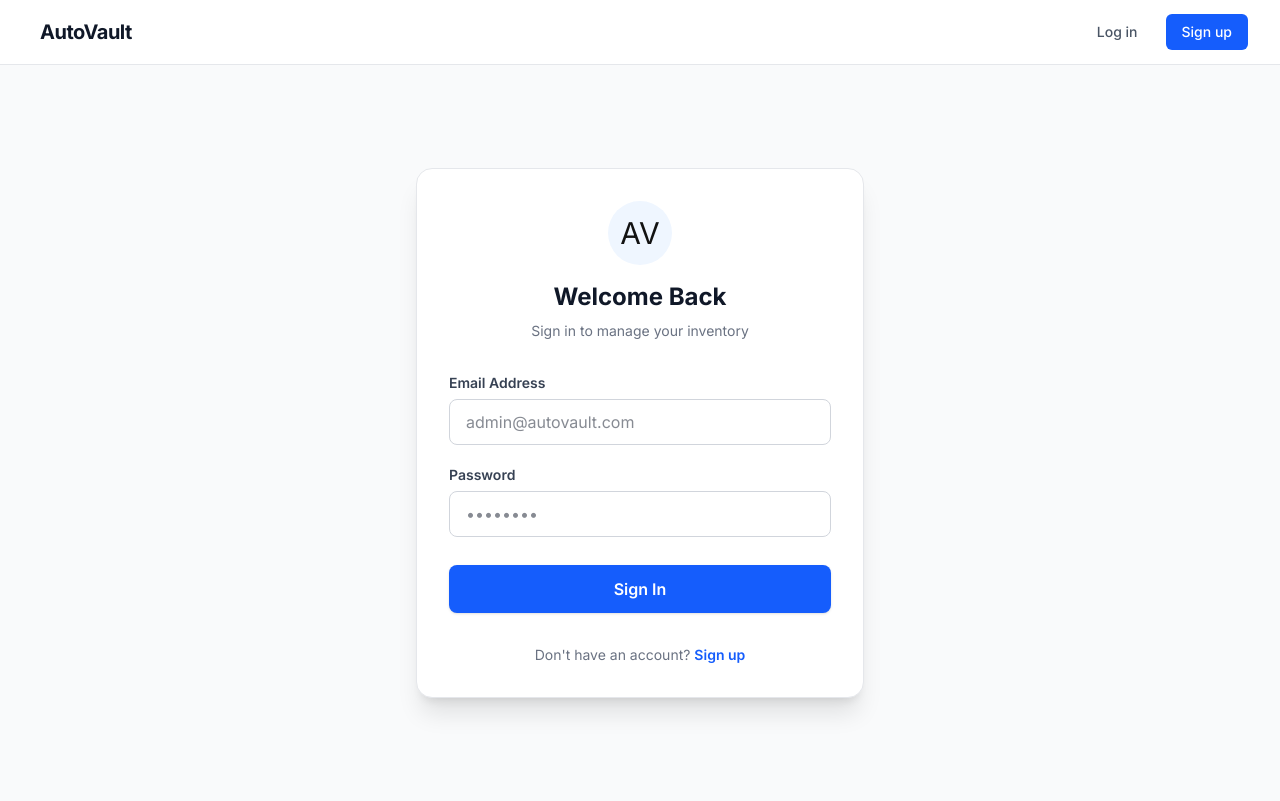
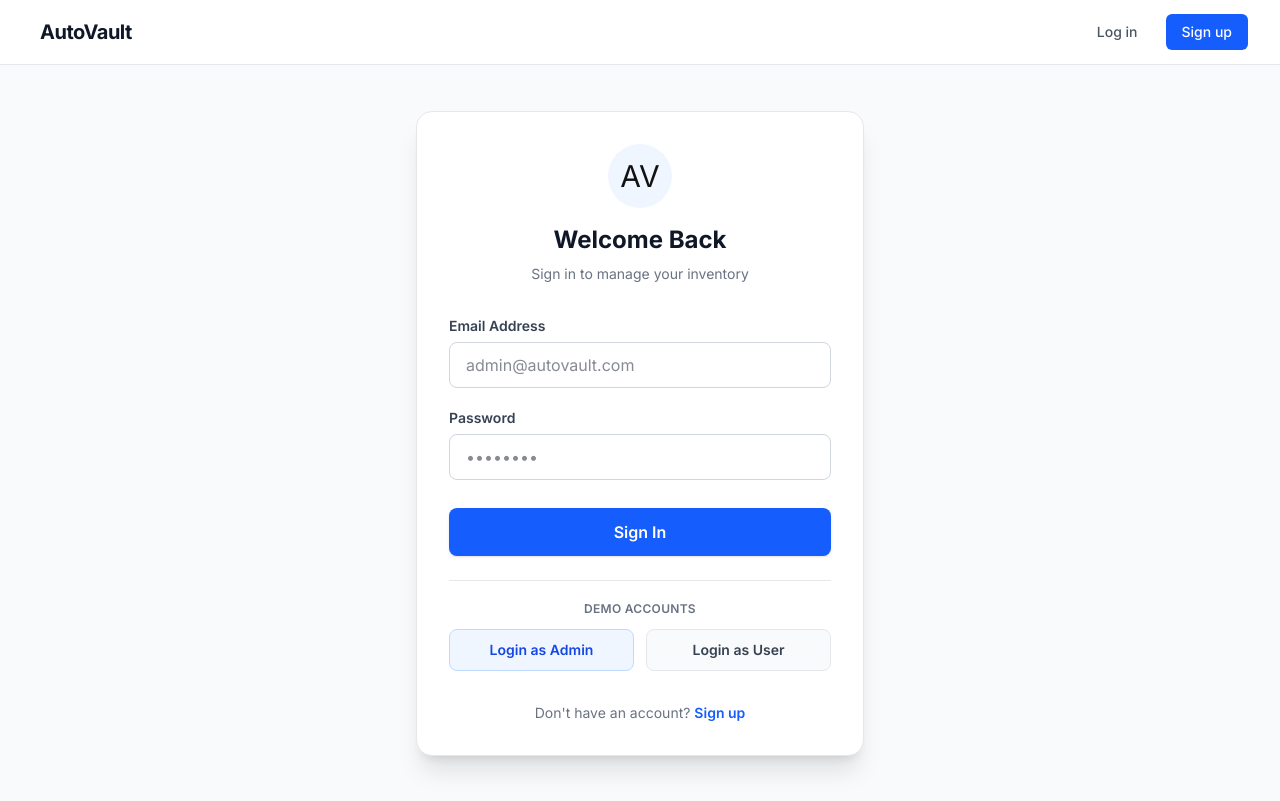
Before and after one commit to ShahKrish25/car-dealership-inventory-system, a React (Vite) app in the folder frontend/: page /login in a window 1280 px wide. Built offline with nearby package versions, Linux system fonts and the light colour scheme; no server answers.

Commit message:
refactor- added the sample admin and the user default login credentials so the user can directly get logged in

```diff
--- a/frontend/src/pages/LoginPage.tsx
+++ b/frontend/src/pages/LoginPage.tsx
@@ -2,6 +2,11 @@ import { useState } from 'react';
 import { useAuth } from '../context/AuthContext';
 import { Link } from 'react-router-dom';
 import { login as apiLogin } from '../api/auth';
+
+const DEMO_CREDENTIALS = {
+  admin: { email: 'vipkrish007@gmail.com', password: '123456' },
+  user: { email: 'intern@incubyte.co', password: '1234567' },
+} as const;
 
 export default function LoginPage() {
   const { login } = useAuth();
@@ -10,12 +15,11 @@ export default function LoginPage() {
   const [error, setError] = useState('');
   const [loading, setLoading] = useState(false);
 
-  const handleSubmit = async (e: React.FormEvent) => {
-    e.preventDefault();
+  const handleLogin = async (credentials: { email: string; password: string }) => {
     setError('');
     setLoading(true);
     try {
-      const response = await apiLogin({ email, password });
+      const response = await apiLogin(credentials);
       login(response.token);
     } catch (err: unknown) {
       if (err && typeof err === 'object' && 'response' in err) {
@@ -27,6 +31,18 @@ export default function LoginPage() {
     } finally {
       setLoading(false);
     }
+  };
+
+  const handleSubmit = async (e: React.FormEvent) => {
+    e.preventDefault();
+    await handleLogin({ email, password });
+  };
+
+  const handleDemoLogin = async (role: keyof typeof DEMO_CREDENTIALS) => {
+    const credentials = DEMO_CREDENTIALS[role];
+    setEmail(credentials.email);
+    setPassword(credentials.password);
+    await handleLogin(credentials);
   };
 
   return (
@@ -86,6 +102,30 @@ export default function LoginPage() {
             </button>
           </form>
 
+          <div className="mt-6 border-t border-gray-200 pt-5">
+            <p className="mb-3 text-center text-xs font-semibold uppercase tracking-wide text-gray-500">
+              Demo accounts
+            </p>
+            <div className="grid grid-cols-2 gap-3">
+              <button
+                type="button"
+                disabled={loading}
+                onClick={() => handleDemoLogin('admin')}
+                className="rounded-lg border border-blue-200 bg-blue-50 px-3 py-2.5 text-sm font-semibold text-blue-700 transition-colors hover:bg-blue-100 disabled:cursor-not-allowed disabled:opacity-50"
+              >
+                Login as Admin
+              </button>
+              <button
+                type="button"
+                disabled={loading}
+                onClick={() => handleDemoLogin('user')}
+                className="rounded-lg border border-gray-200 bg-gray-50 px-3 py-2.5 text-sm font-semibold text-gray-700 transition-colors hover:bg-gray-100 disabled:cursor-not-allowed disabled:opacity-50"
+              >
+                Login as User
+              </button>
+            </div>
+          </div>
+
           <div className="mt-8 text-center text-sm text-gray-500">
             Don't have an account?{' '}
             <Link to="/register" className="font-semibold text-blue-600 hover:text-blue-500 transition-colors">
```
